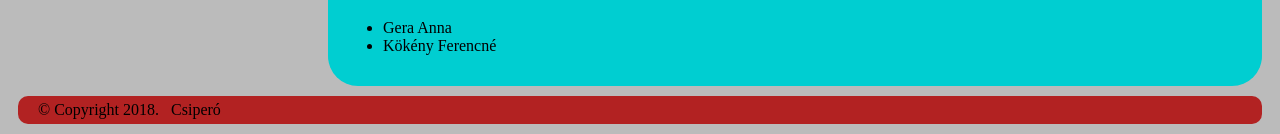
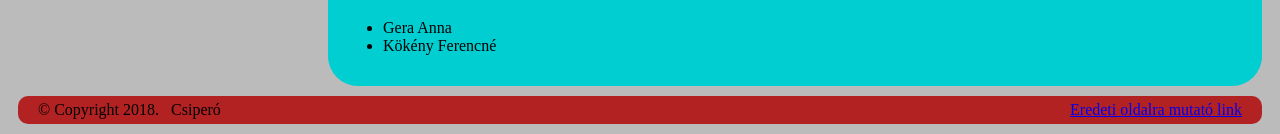
Before and after one commit to KDavee/bead, a PHP site: page / in a window 1280 px wide. Shown: the part 1465-1599 px from the top of the page. Run offline with PHP 8.4, Linux system fonts and the light colour scheme.

Commit message:
Add files via upload

```diff
--- a/bead/styles/stilus.css
+++ b/bead/styles/stilus.css
@@ -119,3 +119,6 @@ img.oldalkep{
     width: 300px;
     border-radius: 50px;
 }
+span.jobbb{
+    float: right;
+}
--- a/bead/templates/index.tpl.php
+++ b/bead/templates/index.tpl.php
@@ -48,6 +48,9 @@
         <?php if(isset($lablec['copyright'])) { ?>&copy;&nbsp;<?= $lablec['copyright'] ?> <?php } ?>
 		&nbsp;
         <?php if(isset($lablec['ceg'])) { ?><?= $lablec['ceg']; ?><?php } ?>
+        <span class="jobbb"> <a href="csipero.eu">Eredeti oldalra mutató link</a>    </span>
+
+
     </footer>
 </body>
 </html>
```
